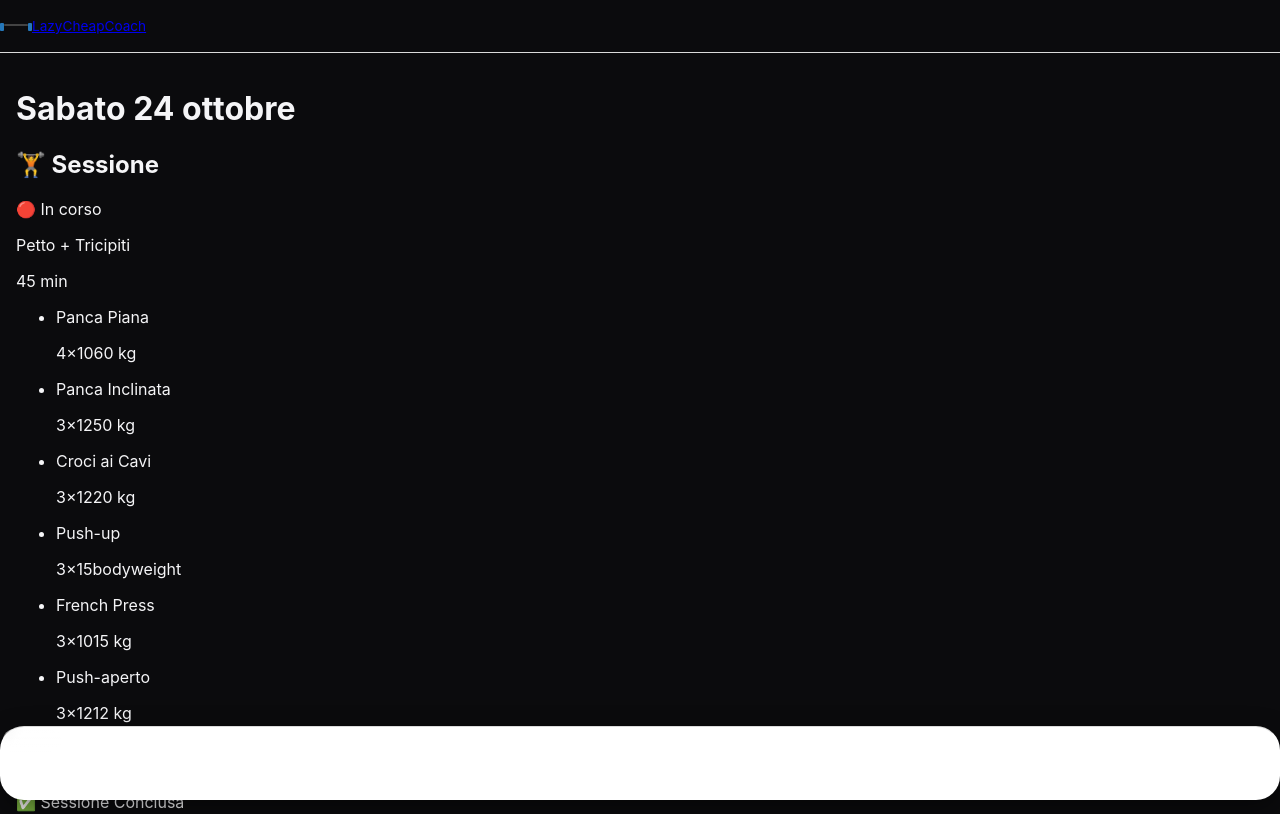
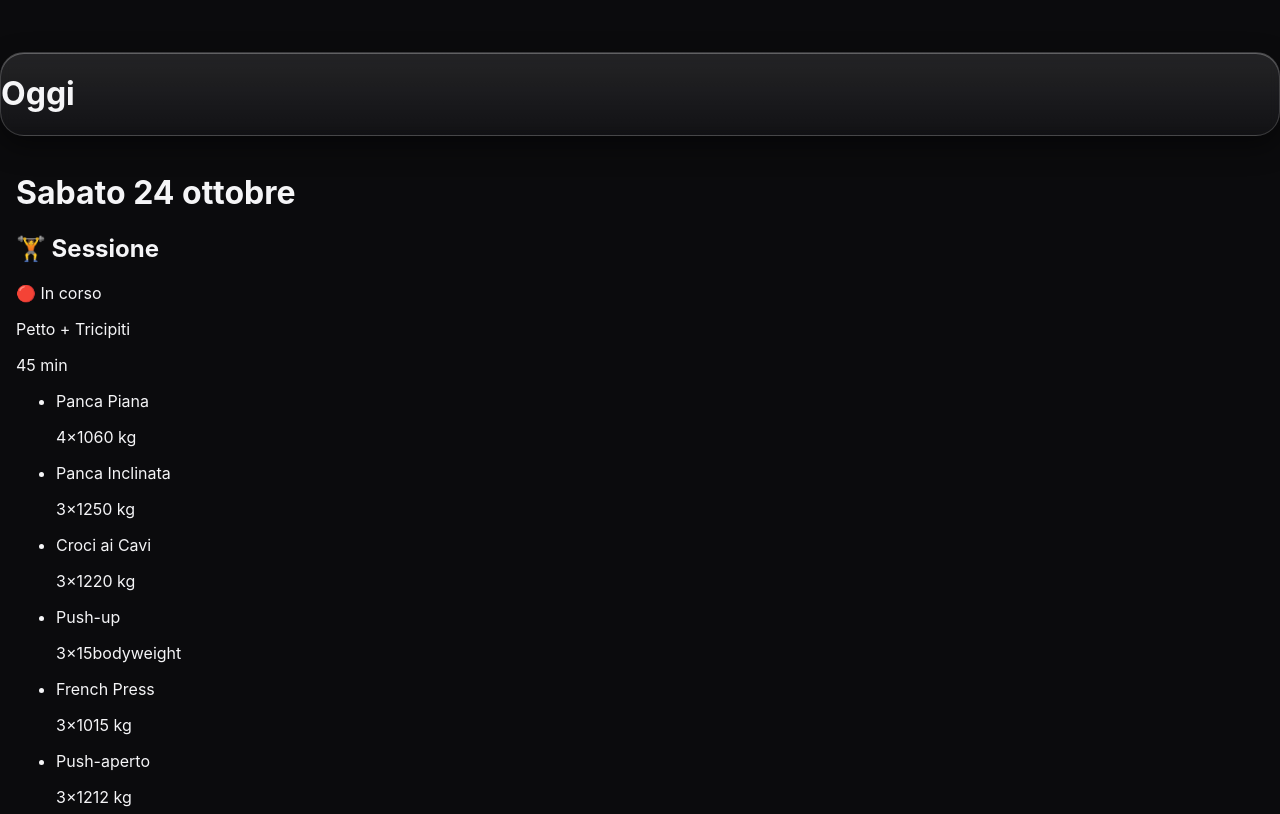
Before and after one commit to paolobitta111/LazyAndCheapPT, a React (Vite) app: page /#/ in a window 1280 px wide. Shown: the top 814 px of the page. Built offline with nearby package versions, Linux system fonts and the light colour scheme.

Commit message:
feat: floating glass title and five-tab shell

```diff
--- a/src/App.tsx
+++ b/src/App.tsx
@@ -12,31 +12,18 @@ import LlmBridge from './pages/LlmBridge'
 import Settings from './pages/Settings'
 import { DataProvider } from './data/db'
 
+const tabIds = new Set(['/', '/schede', '/calendario', '/storico', '/impostazioni'])
 
-
-function Navbar() {
-  return (
-    <nav className="navbar is-fixed-top is-white" role="navigation" aria-label="LazyCheapCoach">
-      <div className="navbar-brand">
-        <a className="navbar-item" href="/">
-          <span className="icon is-medium mr-2">
-            <svg width="32" height="32" viewBox="0 0 64 32" fill="none" xmlns="http://www.w3.org/2000/svg" aria-hidden="true">
-              <rect x="0" y="12" width="8" height="16" rx="2" fill="#2577b9" />
-              <rect x="56" y="12" width="8" height="16" rx="2" fill="#2577b9" />
-              <rect x="8" y="14" width="48" height="4" rx="2" fill="#434343" />
-            </svg>
-          </span>
-          <span className="is-size-5 has-text-weight-bold">LazyCheapCoach</span>
-        </a>
-      </div>
-      <div className="navbar-menu">
-        <div className="navbar-end">
-          <a className="navbar-item" href="#/impostazioni">Impostazioni</a>
-          <a className="navbar-item" href="#/llm">LLM</a>
-        </div>
-      </div>
-    </nav>
-  )
+export function pageTitle(pathname: string): string {
+  if (pathname === '/') return 'Oggi'
+  if (pathname === '/schede') return 'Schede'
+  if (pathname === '/calendario') return 'Calendario'
+  if (pathname === '/storico') return 'Storico'
+  if (pathname === '/impostazioni') return 'Impostazioni'
+  if (pathname === '/llm') return 'LLM'
+  if (pathname === '/cardio') return 'Cardio'
+  if (pathname.startsWith('/workout/')) return 'Sessione'
+  return 'Pagina'
 }
 
 function LayoutShell() {
@@ -47,9 +34,13 @@ function LayoutShell() {
     navigate(tab)
   }, [navigate])
 
+  const activeTab = tabIds.has(location.pathname) ? location.pathname : ''
+
   return (
     <div className="layout-shell">
-      <Navbar />
+      <header className="glass-bar">
+        <h1>{pageTitle(location.pathname)}</h1>
+      </header>
       <main className="main-content" role="main">
         <Routes>
           <Route path="/" element={<Today />} />
@@ -63,7 +54,7 @@ function LayoutShell() {
           <Route path="*" element={<NotFound />} />
         </Routes>
       </main>
-      <BottomNav activeTab={location.pathname} onNavigate={handleNavigate} />
+      <BottomNav activeTab={activeTab} onNavigate={handleNavigate} />
     </div>
   )
 }
--- a/src/components/BottomNav.tsx
+++ b/src/components/BottomNav.tsx
@@ -15,7 +15,7 @@ const navItems: { id: string; icon: NavIconName; label: string }[] = [
 ]
 
 export const BottomNav: FC<BottomNavProps> = ({ activeTab, onNavigate }) => (
-  <nav className="glass-bar bottom-nav" aria-label="Principale">
+  <nav className="glass-bar" aria-label="Principale">
     {navItems.map((item) => {
       const active = activeTab === item.id
       return (
```
Also changed, not shown: 2 other files (tests, documents, lock files or other folders).
